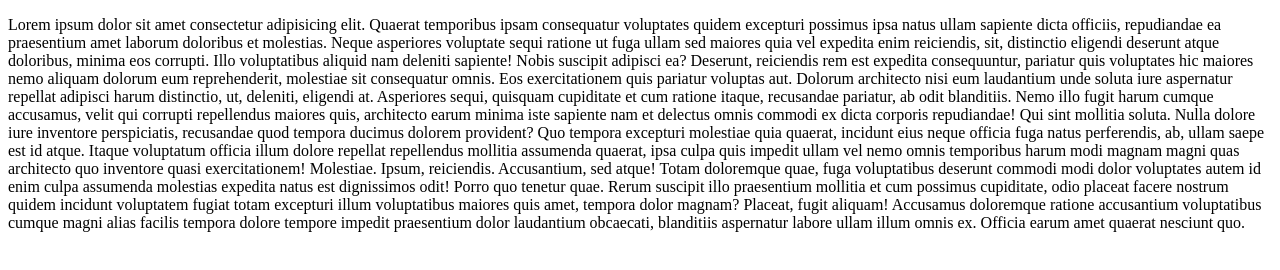
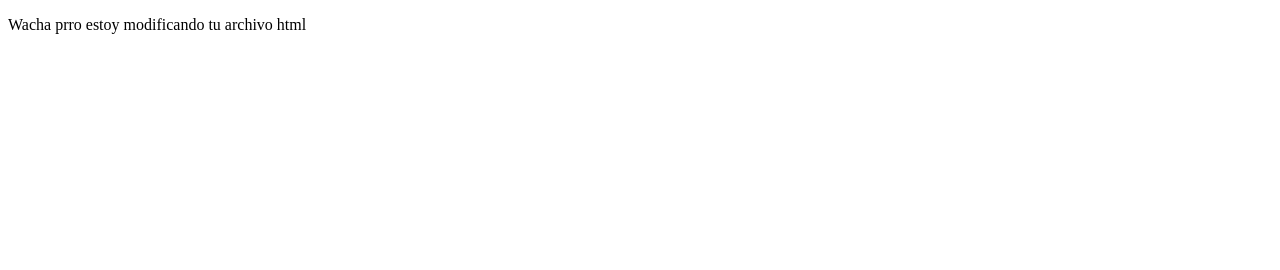
Before and after one commit to marks432/proyecto-squad, a plain HTML site: page jose.html in a window 1280 px wide. Drawn offline with Linux system fonts and the light colour scheme.

Commit message:
Modificacion del archivo jose.html

```diff
--- a/jose.html
+++ b/jose.html
@@ -7,16 +7,7 @@
 </head>
 <body>
     <p>
-        Lorem ipsum dolor sit amet consectetur adipisicing elit. Quaerat temporibus ipsam consequatur voluptates quidem excepturi possimus ipsa natus ullam sapiente dicta officiis, repudiandae ea praesentium amet laborum doloribus et molestias.
-        Neque asperiores voluptate sequi ratione ut fuga ullam sed maiores quia vel expedita enim reiciendis, sit, distinctio eligendi deserunt atque doloribus, minima eos corrupti. Illo voluptatibus aliquid nam deleniti sapiente!
-        Nobis suscipit adipisci ea? Deserunt, reiciendis rem est expedita consequuntur, pariatur quis voluptates hic maiores nemo aliquam dolorum eum reprehenderit, molestiae sit consequatur omnis. Eos exercitationem quis pariatur voluptas aut.
-        Dolorum architecto nisi eum laudantium unde soluta iure aspernatur repellat adipisci harum distinctio, ut, deleniti, eligendi at. Asperiores sequi, quisquam cupiditate et cum ratione itaque, recusandae pariatur, ab odit blanditiis.
-        Nemo illo fugit harum cumque accusamus, velit qui corrupti repellendus maiores quis, architecto earum minima iste sapiente nam et delectus omnis commodi ex dicta corporis repudiandae! Qui sint mollitia soluta.
-        Nulla dolore iure inventore perspiciatis, recusandae quod tempora ducimus dolorem provident? Quo tempora excepturi molestiae quia quaerat, incidunt eius neque officia fuga natus perferendis, ab, ullam saepe est id atque.
-        Itaque voluptatum officia illum dolore repellat repellendus mollitia assumenda quaerat, ipsa culpa quis impedit ullam vel nemo omnis temporibus harum modi magnam magni quas architecto quo inventore quasi exercitationem! Molestiae.
-        Ipsum, reiciendis. Accusantium, sed atque! Totam doloremque quae, fuga voluptatibus deserunt commodi modi dolor voluptates autem id enim culpa assumenda molestias expedita natus est dignissimos odit! Porro quo tenetur quae.
-        Rerum suscipit illo praesentium mollitia et cum possimus cupiditate, odio placeat facere nostrum quidem incidunt voluptatem fugiat totam excepturi illum voluptatibus maiores quis amet, tempora dolor magnam? Placeat, fugit aliquam!
-        Accusamus doloremque ratione accusantium voluptatibus cumque magni alias facilis tempora dolore tempore impedit praesentium dolor laudantium obcaecati, blanditiis aspernatur labore ullam illum omnis ex. Officia earum amet quaerat nesciunt quo.
+        Wacha prro estoy modificando tu archivo html
     </p>
 </body>
 </html>
```
